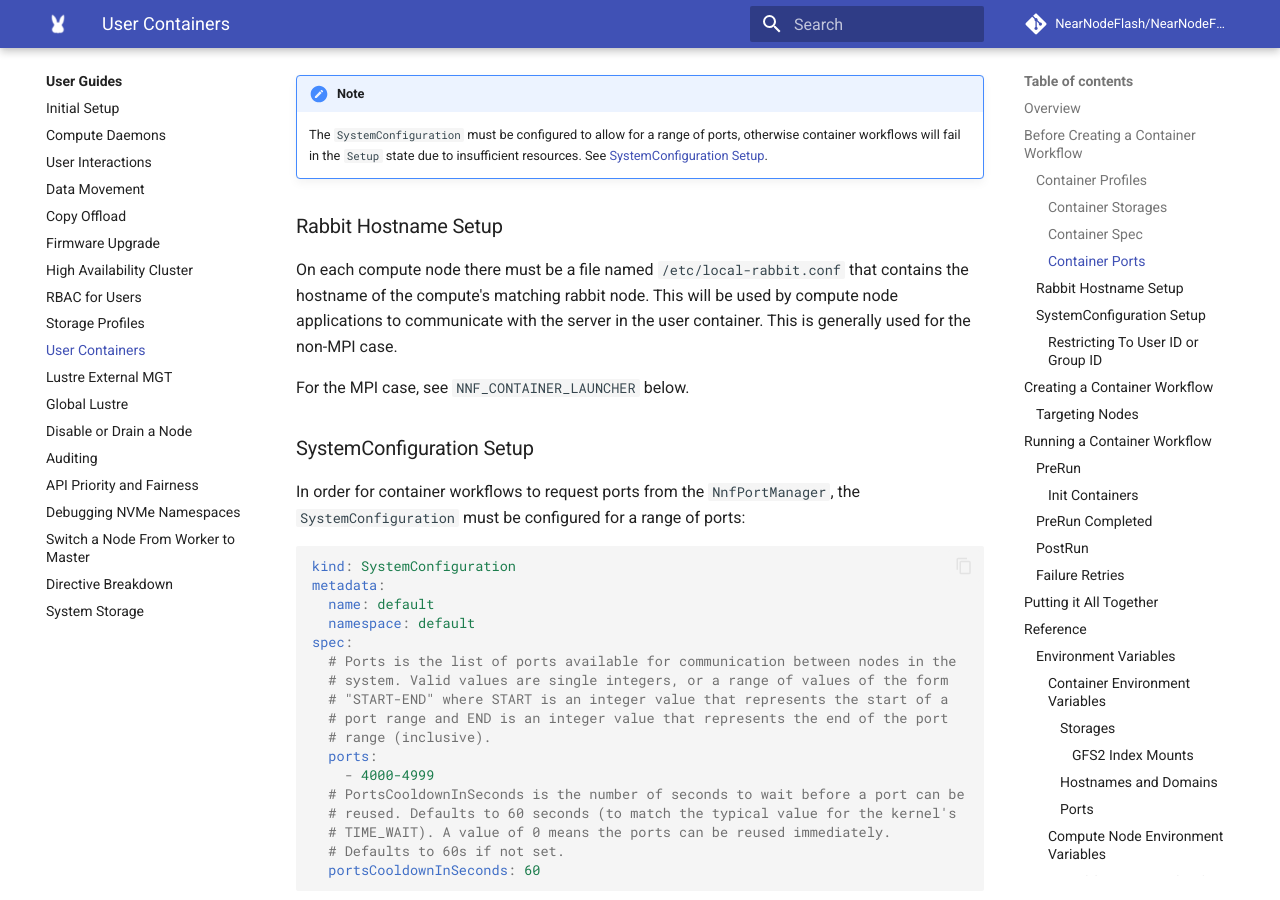
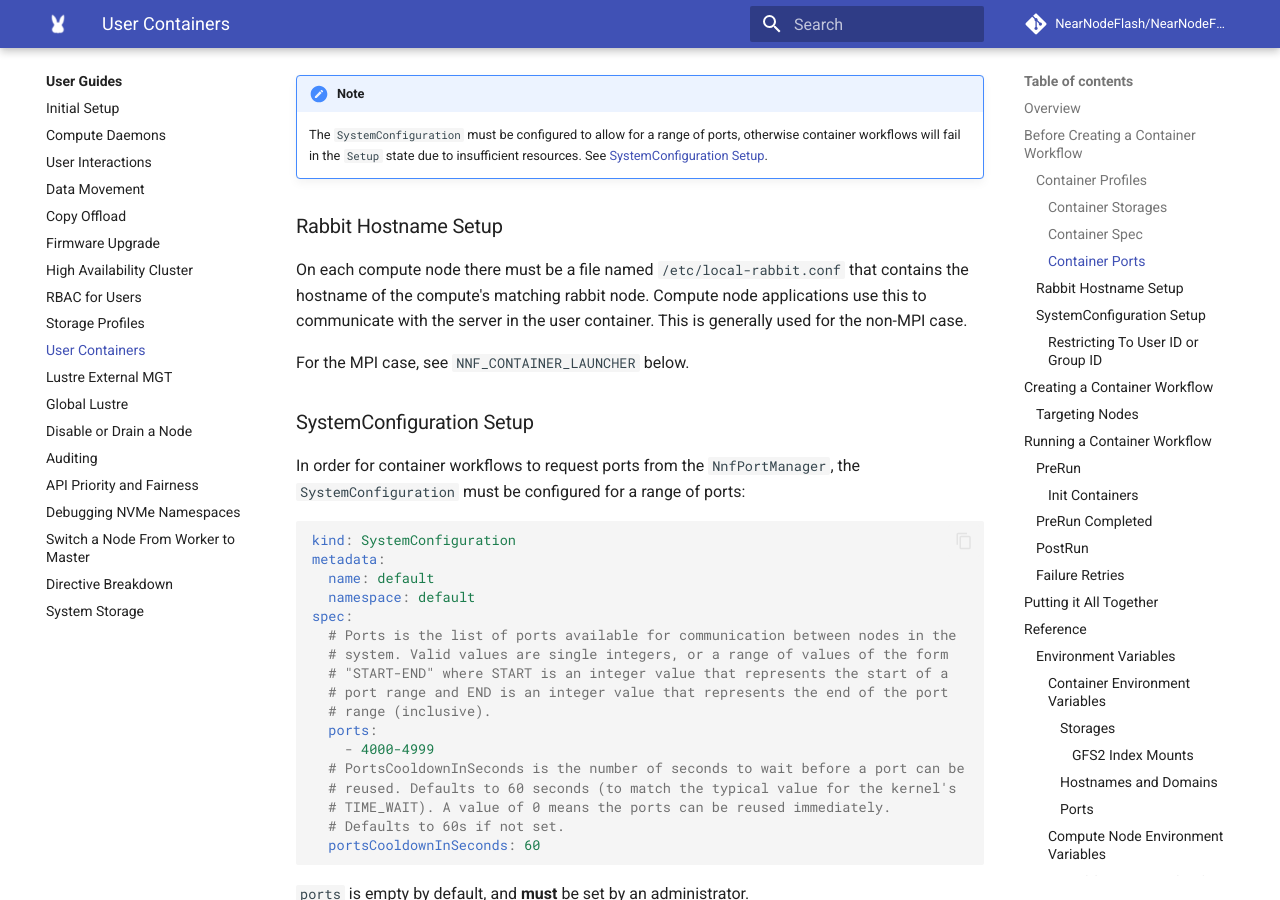
Before and after one commit to NearNodeFlash/NearNodeFlash.github.io, an MkDocs documentation site: the page built from docs/guides/user-containers/readme.md, in a window 1280 px wide and 900 px high, scrolled down 3879 px. Built offline with MkDocs 1.6.1 and Material for MkDocs 9.7.7, drawn with Linux system fonts in a browser that asks for light colours; comment, search, counter and statistics services are not loaded; the version menu is left out.

Commit message:
Update docs/guides/user-containers/readme.md
Co-authored-by: Tony Floeder <anthony.floeder@hpe.com>

```diff
--- a/docs/guides/user-containers/readme.md
+++ b/docs/guides/user-containers/readme.md
@@ -168,7 +168,7 @@ workflow until it is released.
 
 ### Rabbit Hostname Setup
 
-On each compute node there must be a file named `/etc/local-rabbit.conf` that contains the hostname of the compute's matching rabbit node. This will be used by compute node applications to communicate with the server in the user container. This is generally used for the non-MPI case.
+On each compute node there must be a file named `/etc/local-rabbit.conf` that contains the hostname of the compute's matching rabbit node. Compute node applications use this to communicate with the server in the user container. This is generally used for the non-MPI case.
 
 For the MPI case, see `NNF_CONTAINER_LAUNCHER` below.
 
```
